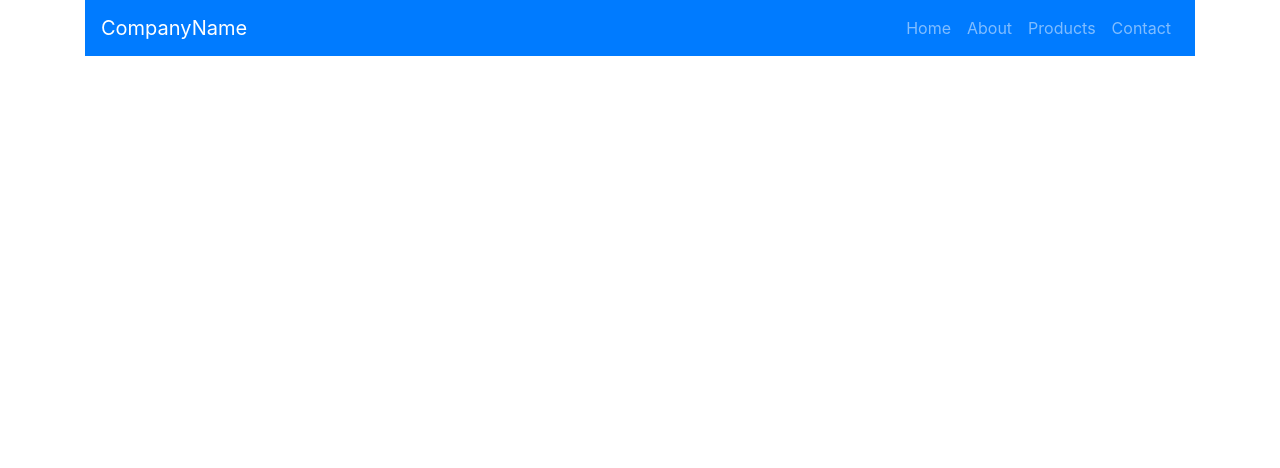
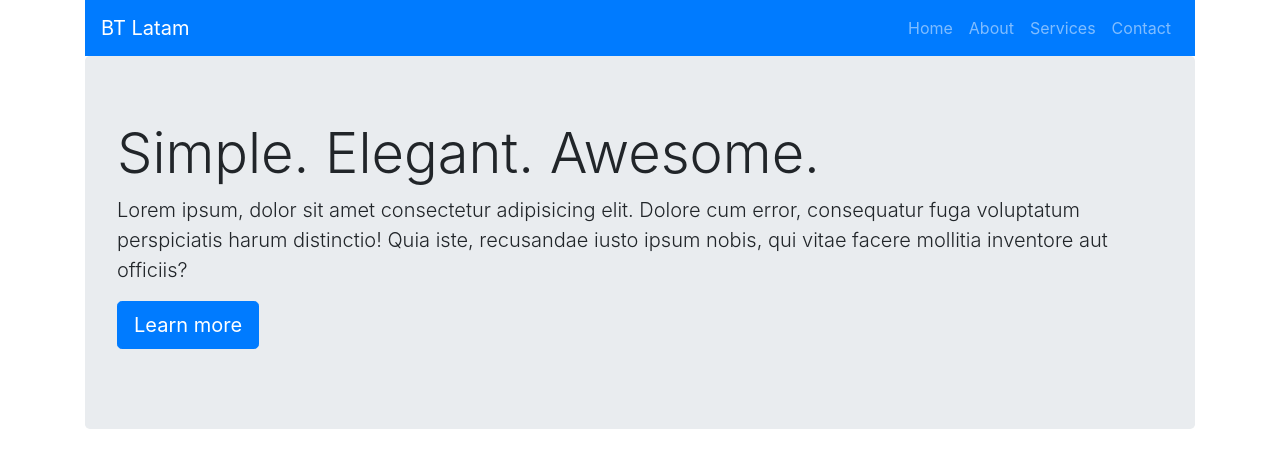
Before and after one commit to juancra264/bs4, a website: page src/index.html in a window 1280 px wide. Drawn offline with Linux system fonts and the light colour scheme.

Commit message:
html update

```diff
--- a/src/index.html
+++ b/src/index.html
@@ -1,12 +1,17 @@
 <!DOCTYPE html>
 <html class="no-js" lang="en">
-
   <head>
     <title>Bootstrap 4 Layout</title>
     <meta http-equiv="x-ua-compatible" content="ie=edge" />
     <meta name="viewport" content="width=device-width, initial-scale=1.0" />
-  <link rel="stylesheet" href="https://fonts.googleapis.com/css?family=Raleway:400,800" />
-  <link rel="stylesheet" href="https://maxcdn.bootstrapcdn.com/font-awesome/4.7.0/css/font-awesome.min.css" />
+    <link
+      rel="stylesheet"
+      href="https://fonts.googleapis.com/css?family=Raleway:400,800"
+    />
+    <link
+      rel="stylesheet"
+      href="https://maxcdn.bootstrapcdn.com/font-awesome/4.7.0/css/font-awesome.min.css"
+    />
     <link rel="stylesheet" href="/css/bootstrap.css" />
     <link rel="stylesheet" href="/css/style.css" />
   </head>
@@ -14,7 +19,7 @@
   <body>
     <div class="container">
       <nav class="navbar navbar-expand-lg navbar-dark bg-primary">
-      <a class="navbar-brand" href="#">CompanyName</a>
+        <a class="navbar-brand" href="#">BT Latam</a>
 
         <div class="collapse navbar-collapse" id="navbarSupportedContent">
           <ul class="navbar-nav ml-auto">
@@ -25,7 +30,7 @@
               <a class="nav-link" href="#">About</a>
             </li>
             <li class="nav-item">
-            <a class="nav-link" href="#">Products</a>
+              <a class="nav-link" href="#">Services</a>
             </li>
             <li class="nav-item">
               <a class="nav-link" href="#">Contact</a>
@@ -33,10 +38,24 @@
           </ul>
         </div>
       </nav>
+      <div class="jumbotron">
+        <h1 class="display-4">Simple. Elegant. Awesome.</h1>
+        <p class="lead">
+          Lorem ipsum, dolor sit amet consectetur adipisicing elit. Dolore cum
+          error, consequatur fuga voluptatum perspiciatis harum distinctio! Quia
+          iste, recusandae iusto ipsum nobis, qui vitae facere mollitia
+          inventore aut officiis?
+        </p>
+
+        <p class="lead">
+          <a class="btn btn-primary btn-lg" href="#" role="button"
+            >Learn more</a
+          >
+        </p>
+      </div>
     </div>
     <script src="/js/jquery.min.js"></script>
     <script src="/js/popper.min.js"></script>
     <script src="/js/bootstrap.min.js"></script>
   </body>
-
 </html>
```
Lines whose indentation alone changed are shown as unchanged.
